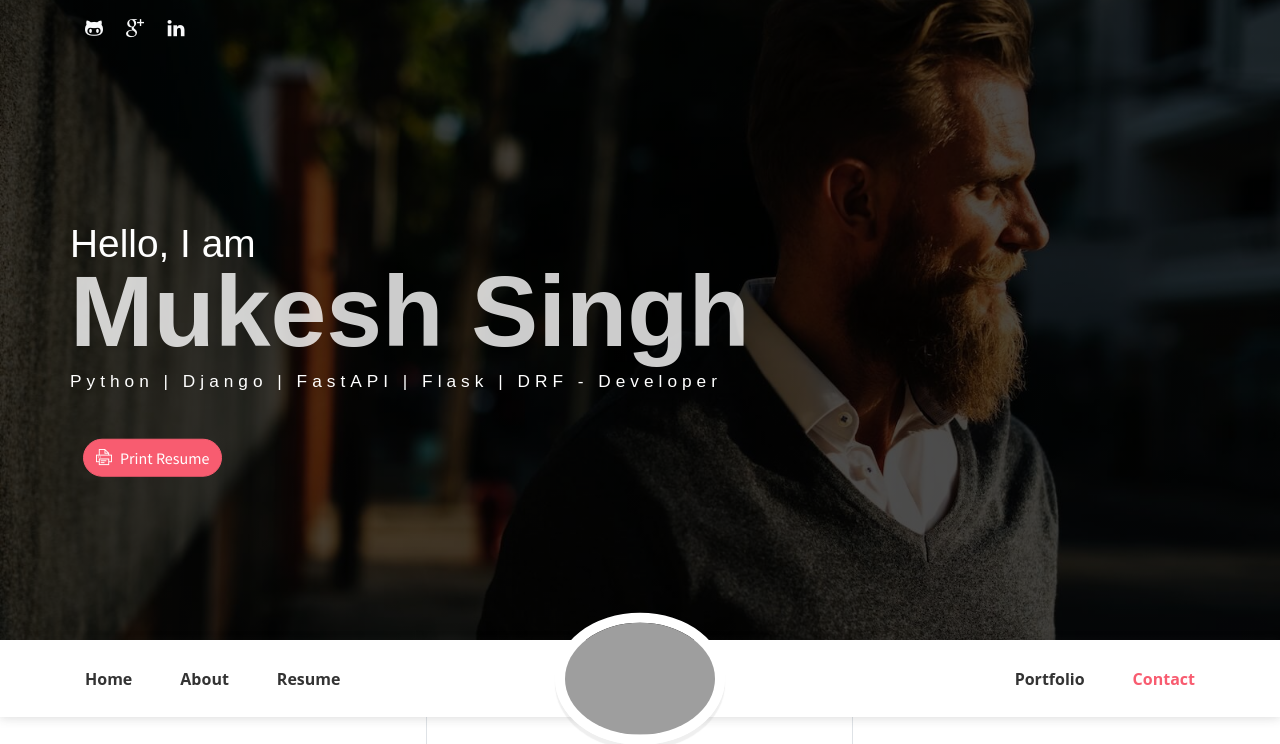
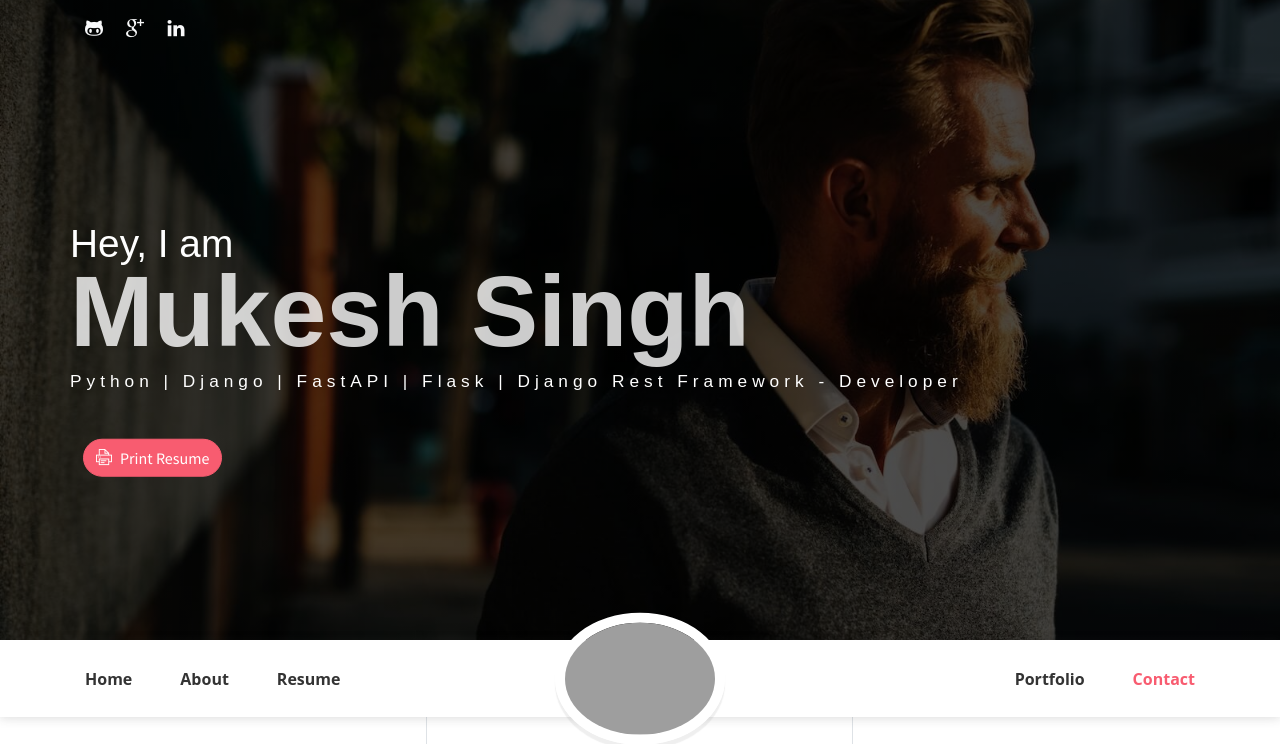
Before and after one commit to Mukeshsk0103/My-Portfolio, a Django app: page / in a window 1280 px wide. Shown: the top 744 px of the page. Run offline with Django 5.2, Linux system fonts and the light colour scheme; some libraries are stand-ins or nearby versions; grey boxes are pictures that could not be loaded.

Commit message:
initialized portfolio website

```diff
--- a/portfolio_website/templates/portfolio/index.html
+++ b/portfolio_website/templates/portfolio/index.html
@@ -47,9 +47,9 @@
 
             </ul>
             <div class="header-content">
-                <h4 class="header-subtitle" >Hello, I am</h4>
+                <h4 class="header-subtitle" >Hey, I am</h4>
                 <h1 class="header-title">Mukesh Singh</h1>
-                <h6 class="header-mono" >Python | Django | FastAPI | Flask | DRF - Developer</h6>
+                <h6 class="header-mono" >Python | Django | FastAPI | Flask | Django Rest Framework - Developer</h6>
                 <a href="{% url 'download_file' 'MukeshCV.docx' %}" class="btn" download>
                     <button class="btn btn-primary btn-rounded"><i class="ti-printer pr-2"></i>Print Resume</button>
                 </a>
```
